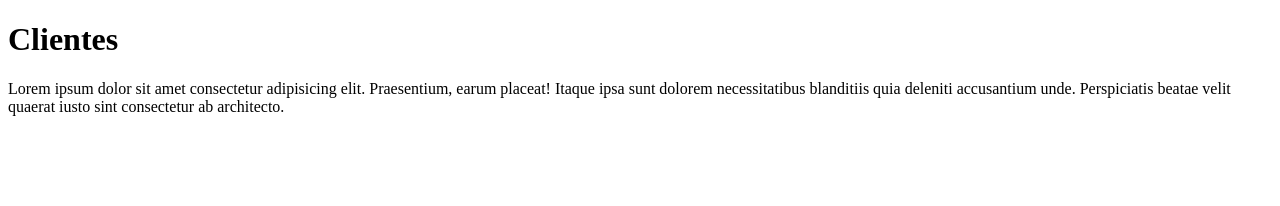
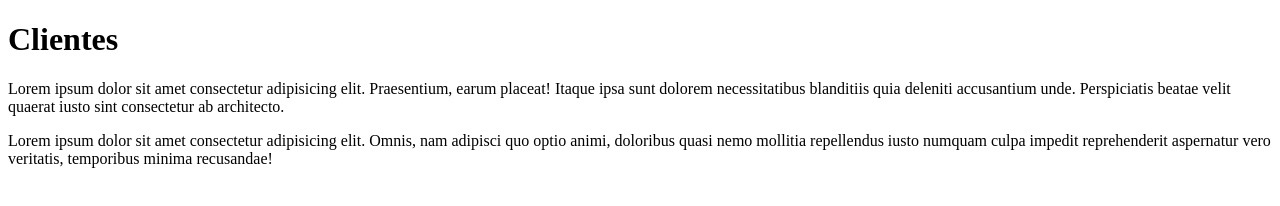
Before and after one commit to pruebaniche123/practicasgit, a plain HTML site: page clientes.html in a window 1280 px wide. Drawn offline with Linux system fonts and the light colour scheme.

Commit message:
se agrego un parrafo a la pagina cliente

```diff
--- a/clientes.html
+++ b/clientes.html
@@ -9,5 +9,6 @@
 <body>
     <h1>Clientes</h1>
     <p>Lorem ipsum dolor sit amet consectetur adipisicing elit. Praesentium, earum placeat! Itaque ipsa sunt dolorem necessitatibus blanditiis quia deleniti accusantium unde. Perspiciatis beatae velit quaerat iusto sint consectetur ab architecto.</p>
+    <p>Lorem ipsum dolor sit amet consectetur adipisicing elit. Omnis, nam adipisci quo optio animi, doloribus quasi nemo mollitia repellendus iusto numquam culpa impedit reprehenderit aspernatur vero veritatis, temporibus minima recusandae!</p>
 </body>
 </html>
```
